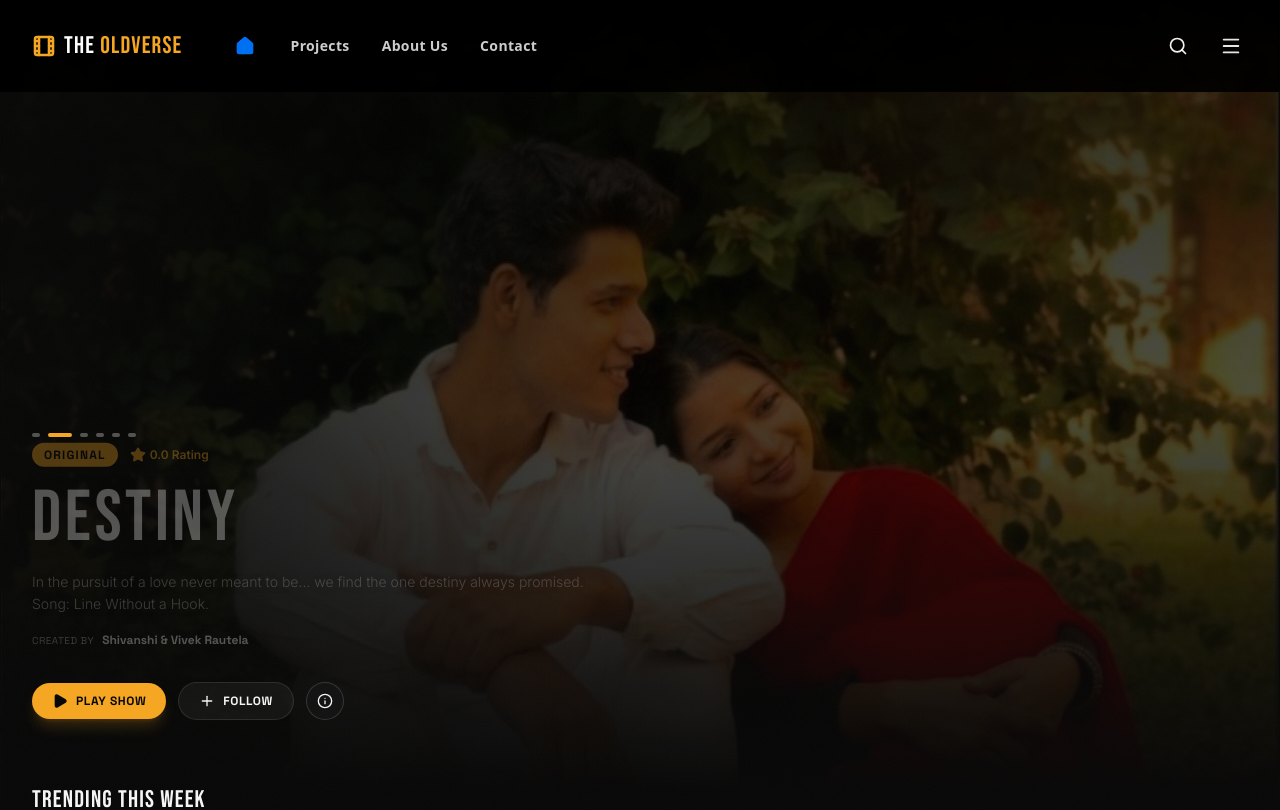
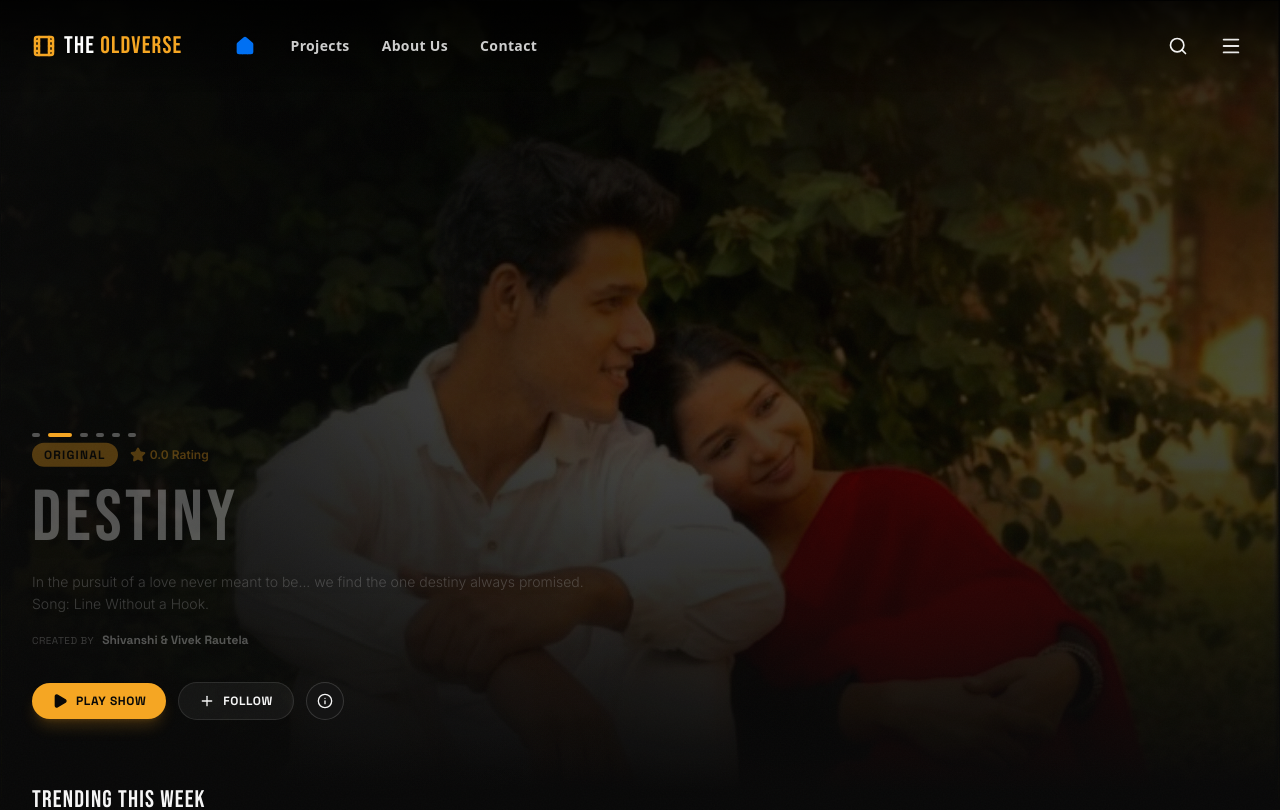
Before and after one commit to vivekrautela03-lang/theoldverse_production, a Next.js app: page / in a window 1280 px wide. Shown: the top 810 px of the page. Built offline with nearby package versions, Linux system fonts and the light colour scheme.

Commit message:
Restore transparent/gradient navbar styling before scroll on all devices

```diff
--- a/src/components/Navbar.tsx
+++ b/src/components/Navbar.tsx
@@ -38,7 +38,7 @@ export default function Navbar() {
       className={`fixed top-0 left-0 w-full z-40 transition-all duration-300 ${
         scrolled
           ? "bg-black/95 border-b border-white/5 py-3 shadow-2xl"
-          : "bg-black/90 md:bg-gradient-to-b md:from-black/80 md:to-transparent py-3 md:py-4.5 border-b border-white/5 md:border-b-0 shadow-lg md:shadow-none"
+          : "bg-gradient-to-b from-black/80 to-transparent py-3 md:py-4.5"
       }`}
     >
       <div className="max-w-8xl mx-auto px-4 sm:px-6 lg:px-8">
```
